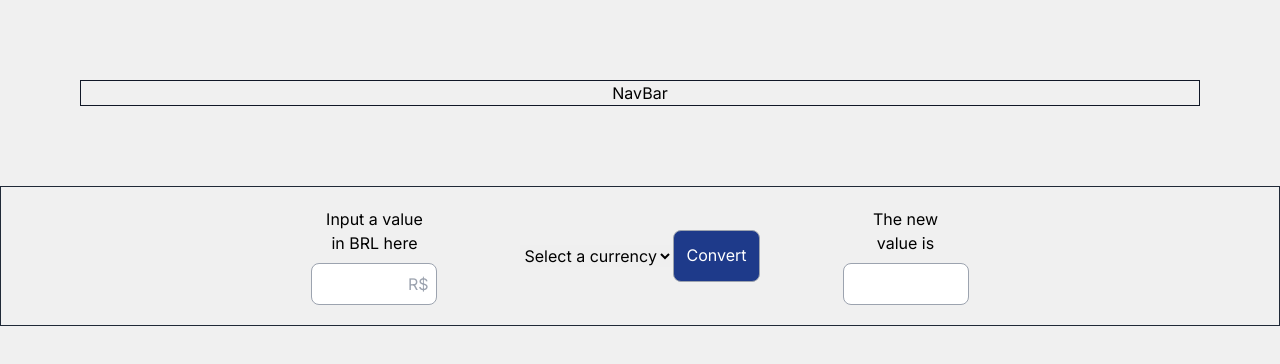
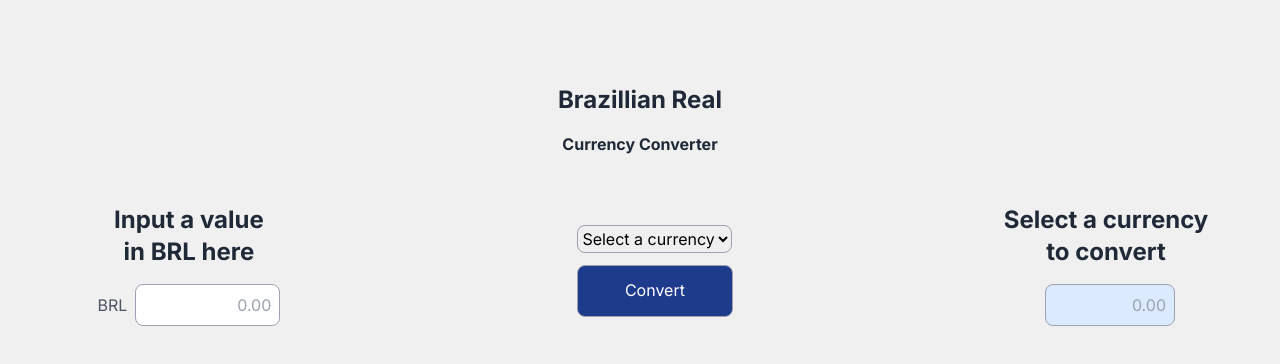
Before and after one commit to vicovaporub/brl-currency-exchange-app, a Next.js app: page / in a window 1280 px wide. Shown: the top 364 px of the page. Built offline with nearby package versions, Linux system fonts and the light colour scheme.

Commit message:
feat: added style

```diff
--- a/src/components/AppContainer.tsx
+++ b/src/components/AppContainer.tsx
@@ -5,13 +5,20 @@ import { GeneralCurrencies } from "./GeneralCurrencies";
 import { ConvertComponent } from "./ConvertComponent";
 
 export const AppContainer = () => {
-  const [currencyValue, setCurrencyValue] = useState(``);
+  const [conversionValue, setConversionValue] = useState(``);
+  const [selectedCurrencySymbol, setSelectedCurrencySymbol] = useState(``);
 
   return (
-    <div className="sm:flex sm:justify-center sm:items-center border border-gray-800">
+    <div className="flex flex-col sm:flex-row sm:justify-center sm:items-center mt-[10rem] ">
       <BrlValue />
-      <ConvertComponent setCurrencyValue={setCurrencyValue} />
-      <GeneralCurrencies currencyValue={currencyValue} />
+      <ConvertComponent
+        setCurrencyValue={setConversionValue}
+        setSelectedCurrencySymbol={setSelectedCurrencySymbol}
+      />
+      <GeneralCurrencies
+        currencyValue={conversionValue}
+        selectedCurrencySymbol={selectedCurrencySymbol}
+      />
     </div>
   );
 };
--- a/src/components/BrlValue.tsx
+++ b/src/components/BrlValue.tsx
@@ -1,19 +1,18 @@
 export const BrlValue = () => {
   return (
-    <>
-      <div className="flex flex-col items-center justify-center m-5">
-        <h1 className="text-center">
+    <div className="rounded-lg p-6 m-5">
+      <h1 className="text-center text-2xl font-bold text-gray-800 mb-4">
         Input a value
-          <br /> in BRL here
+        <br className="hidden sm:inline" /> in BRL here
       </h1>
-        <div className="flex justify-center mt-2">
+      <div className="flex sm:flex-row justify-center items-center">
+        <span className="text-gray-600 mr-2">BRL</span>
         <input
           id="brlValue"
-            className="border rounded-lg text-end border-gray-400 w-1/2 p-2"
-            placeholder="R$"
+          className="border rounded-lg text-end border-gray-400 w-1/2 p-2 placeholder-gray-400"
+          placeholder="0.00"
         />
       </div>
     </div>
-    </>
   );
 };
--- a/src/components/ConvertComponent.tsx
+++ b/src/components/ConvertComponent.tsx
@@ -1,7 +1,10 @@
 import { fetchMockCurrencies } from "@/api/fetches";
 import { useEffect, useState } from "react";
 
-export const ConvertComponent = ({ setCurrencyValue }: any) => {
+export const ConvertComponent = ({
+  setCurrencyValue,
+  setSelectedCurrencySymbol,
+}: any) => {
   const [currenciesForSelect, setCurrenciesForSelect] = useState<string[]>([]);
   const [selectedCurrency, setSelectedCurrency] = useState("");
   const [currencyAndValues, setCurrencyAndValues] = useState<any[]>([]);
@@ -25,6 +28,7 @@ export const ConvertComponent = ({ setCurrencyValue }: any) => {
   const handleSelectChange = async (e: any) => {
     const currencyToConvert = e.target.value;
     setSelectedCurrency(currencyToConvert);
+    setSelectedCurrencySymbol(currencyToConvert);
   };
 
   const convertToggle = () => {
@@ -37,6 +41,9 @@ export const ConvertComponent = ({ setCurrencyValue }: any) => {
     ) {
       alert("Please input a valid value");
       inputValue.value = "";
+      return;
+    } else if (selectedCurrency === "") {
+      alert("Please select a currency");
       return;
     } else {
       const selectedCurrencyData = currencyAndValues.filter(
@@ -54,13 +61,14 @@ export const ConvertComponent = ({ setCurrencyValue }: any) => {
       const convertion = (
         inputValueToDollar * currencyValueToOneDollar
       ).toFixed(2);
-      setCurrencyValue(convertion);
+      setCurrencyValue(`${convertion} ${selectedCurrency}`);
     }
   };
 
   return (
-    <>
+    <div className="flex flex-col justify-center mx-auto items-center">
       <select
+        className="h-7   mt-3 border rounded-lg border-gray-400"
         id="currencies"
         onChange={handleSelectChange}
         value={selectedCurrency}
@@ -76,11 +84,11 @@ export const ConvertComponent = ({ setCurrencyValue }: any) => {
       </select>
       <button
         onClick={convertToggle}
-        className="h-[3.2rem] p-3 flex justify-center border rounded-lg
+        className="h-[3.2rem] p-3 flex w-[9.8rem] mt-3 justify-center border rounded-lg
       border-gray-400 bg-blue-900 hover:bg-blue-800 text-white"
       >
         Convert
       </button>
-    </>
+    </div>
   );
 };
--- a/src/components/GeneralCurrencies.tsx
+++ b/src/components/GeneralCurrencies.tsx
@@ -1,19 +1,31 @@
-export const GeneralCurrencies = ({ currencyValue }: any) => {
+export const GeneralCurrencies = ({
+  currencyValue,
+  selectedCurrencySymbol,
+}: any) => {
   return (
-    <>
-      <div className="flex flex-col items-center justify-center m-5">
-        <h1 className="text-center">
-          The new
-          <br /> value is
+    <div className="rounded-lg p-6 m-5">
+      <h1 className="text-center text-2xl font-bold text-gray-800 mb-4">
+        {selectedCurrencySymbol ? (
+          <span>
+            The value
+            <br className="hidden sm:inline" /> in {selectedCurrencySymbol} is
+          </span>
+        ) : (
+          <span>
+            Select a currency
+            <br className="hidden sm:inline" /> to convert
+          </span>
+        )}
       </h1>
-        <div className="flex justify-center mt-2">
+      <div className="flex  sm:flex-row justify-center items-center">
+        <span className="text-gray-600 mr-2">{selectedCurrencySymbol}</span>
         <input
           value={currencyValue}
-            className="border rounded-lg text-end bg-white border-gray-400 w-1/2 p-2"
+          className="border rounded-lg text-end bg-blue-100 border-gray-400 w-1/2 p-2"
           disabled={true}
+          placeholder="0.00"
         />
       </div>
     </div>
-    </>
   );
 };
--- a/src/components/NavBar.tsx
+++ b/src/components/NavBar.tsx
@@ -1,10 +1,16 @@
 export const NavBar = () => {
   return (
     <div
-      className="flex justify-center items-center
-    m-[5rem] border border-gray-900"
+      className="sm:fixed fixed sm:left-1/2 left-1/2 -translate-x-1/2
+    sm:top-[5rem] top-[2rem] sm:h-[3.8rem] h-[5.6rem]
+  w-[17rem] p-4 sm:w-[25rem]  sm:p-1"
     >
-      <h1>NavBar</h1>
+      <h1 className="text-center text-2xl font-bold text-gray-800 mb-4">
+        Brazillian Real
+      </h1>
+      <p className="text-center text-1xl font-bold text-gray-800 mb-4">
+        Currency Converter
+      </p>
     </div>
   );
 };
```
Lines whose indentation alone changed are shown as unchanged.
